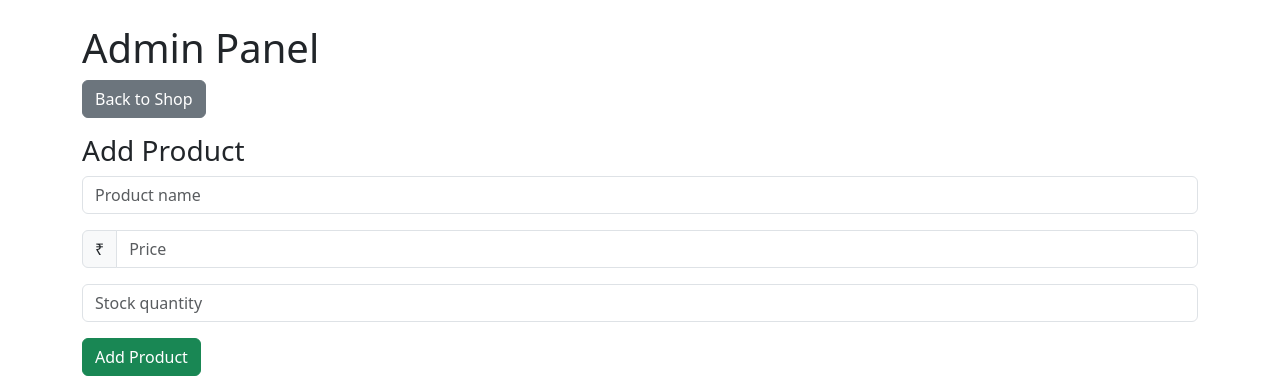
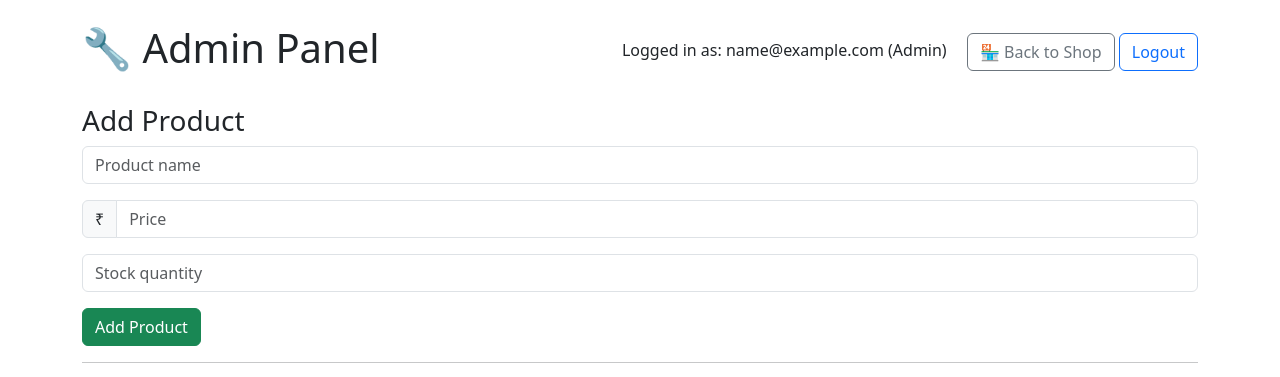
Before and after one commit to nayanayashu/Grocery-Store-Application, a Flask app: page /admin in a window 1280 px wide. Shown: the top 377 px of the page. Run offline with Flask 3, Linux system fonts and the light colour scheme; the visitor is signed in with stand-in values (Sample User, id 1); data comes from the database, SQL or seed files in the repository.

Commit message:
Auto-commit: Agent tool execution

```diff
--- a/templates/admin.html
+++ b/templates/admin.html
@@ -1,9 +1,19 @@
 
 <!doctype html>
-<title>Admin</title>
+<title>QuickBasket Admin Panel</title>
 <link rel="stylesheet" href="https://cdn.jsdelivr.net/npm/bootstrap@5.3.0/dist/css/bootstrap.min.css">
 <div class="container py-4">
-  <h1>Admin Panel</h1>
+  <div class="d-flex justify-content-between align-items-center mb-4">
+    <h1>🔧 Admin Panel</h1>
+    <div>
+      <span class="navbar-text me-3">
+        Logged in as: {{ session.user_email }} (Admin)
+      </span>
+      <a class="btn btn-outline-secondary" href="{{ url_for('index') }}">🏪 Back to Shop</a>
+      <a class="btn btn-outline-primary" href="{{ url_for('logout') }}">Logout</a>
+    </div>
+  </div>
+
   {% with messages = get_flashed_messages() %}
     {% if messages %}
       <div class="alert alert-info">
@@ -11,7 +21,6 @@
       </div>
     {% endif %}
   {% endwith %}
-  <a class="btn btn-secondary mb-3" href="{{ url_for('index') }}">Back to Shop</a>
   <h3>Add Product</h3>
   <form method="post">
     <div class="mb-3">
```
